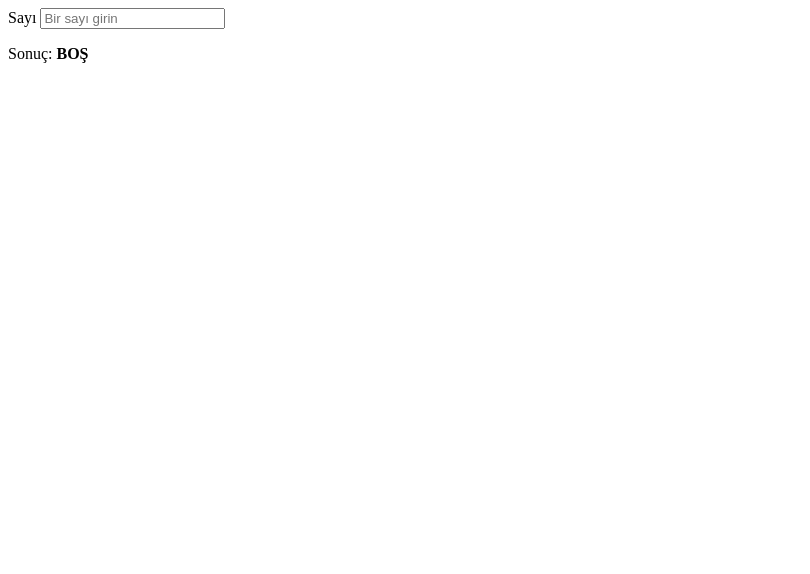
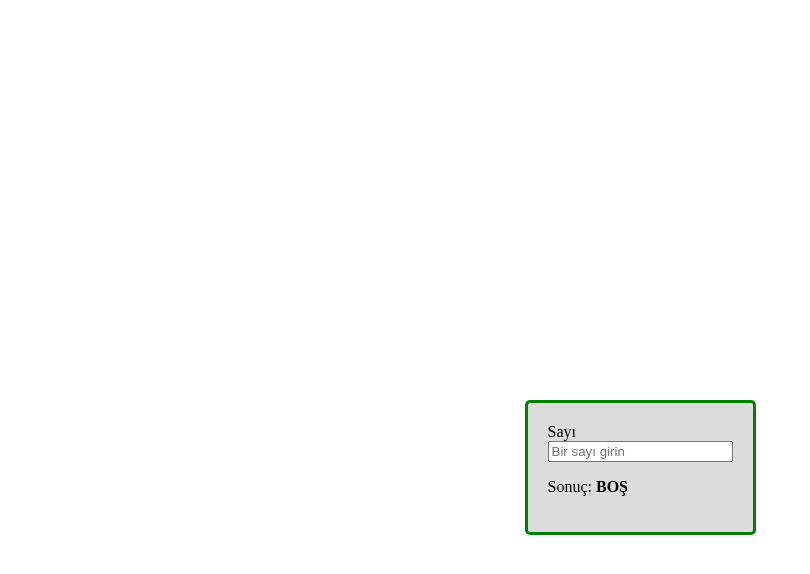
Before and after one commit to ensarkurrt/akbank-web3-practicum, a plain HTML site: page index.html in a window 1280 px wide. Shown: the whole page, without its empty margins (0-810 px from the left). Drawn offline with Linux system fonts and the light colour scheme.

Commit message:
calculate on keyup

```diff
--- a/index.html
+++ b/index.html
@@ -5,11 +5,15 @@
 </head>
 
 <body>
-    <label>
-        Sayı
-        <input placeholder="Bir sayı girin" type="number" id="number" onchange="oddishOrEvenish(value)">
-    </label>
-    <p>Sonuç: <b id="result">BOŞ</b></p>
+    <div
+        style="margin: auto;width: 50%;margin-top: 50vh; background-color: gainsboro; max-width: min-content;padding: 20px; border: 3px solid green;border-radius: 5px;">
+        <label>
+            Sayı
+            <input placeholder="Bir sayı girin" type="number" id="number" onchange="oddishOrEvenish(value)"
+                onkeyup="oddishOrEvenish(document.getElementById('number').value)">
+        </label>
+        <p>Sonuç: <b id="result">BOŞ</b></p>
+    </div>
 </body>
 
 <script>
```
